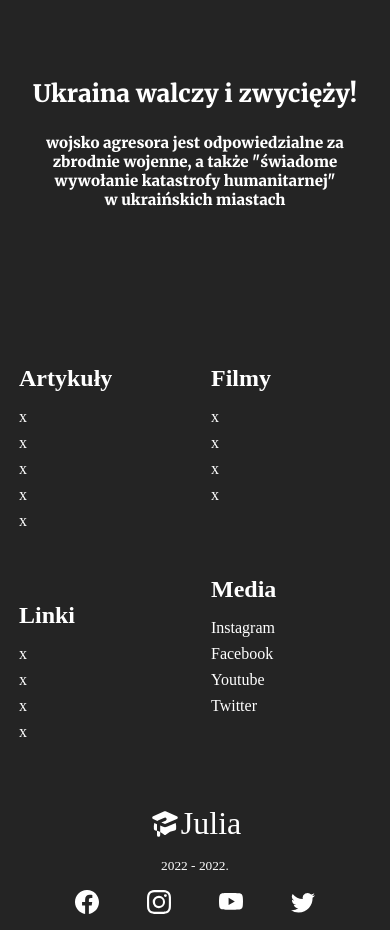
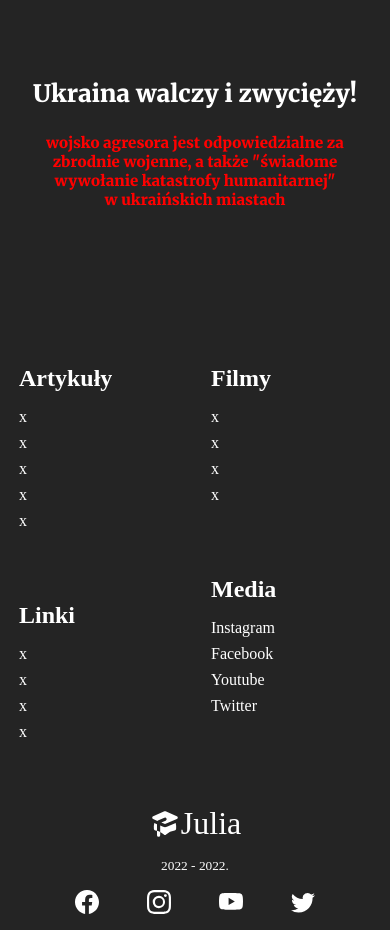
Before and after one commit to AdamBabinicz/zdanowska, a React (Create React App) app: page / in a window 390 px wide. Shown: the part 3880-4810 px from the top of the page. Built offline with nearby package versions, Linux system fonts and the light colour scheme; a web font is replaced by a local one.

Commit message:
-webkit-line-clamp: 7;

```diff
--- a/src/App.css
+++ b/src/App.css
@@ -78,7 +78,7 @@ font-family: 'Zilla Slab Highlight', cursive; */
     width: 90%;
     padding: 1rem;
     display: -webkit-box;
-    -webkit-line-clamp: 11;
+    -webkit-line-clamp: 7;
     -webkit-box-orient: vertical;
     overflow: hidden;
   }
--- a/src/components/pages/Footer.css
+++ b/src/components/pages/Footer.css
@@ -163,5 +163,6 @@
     margin-bottom: 28px;
     font-size: 15px;
     width: 95%;
+    color: red;
   }
 }
```
